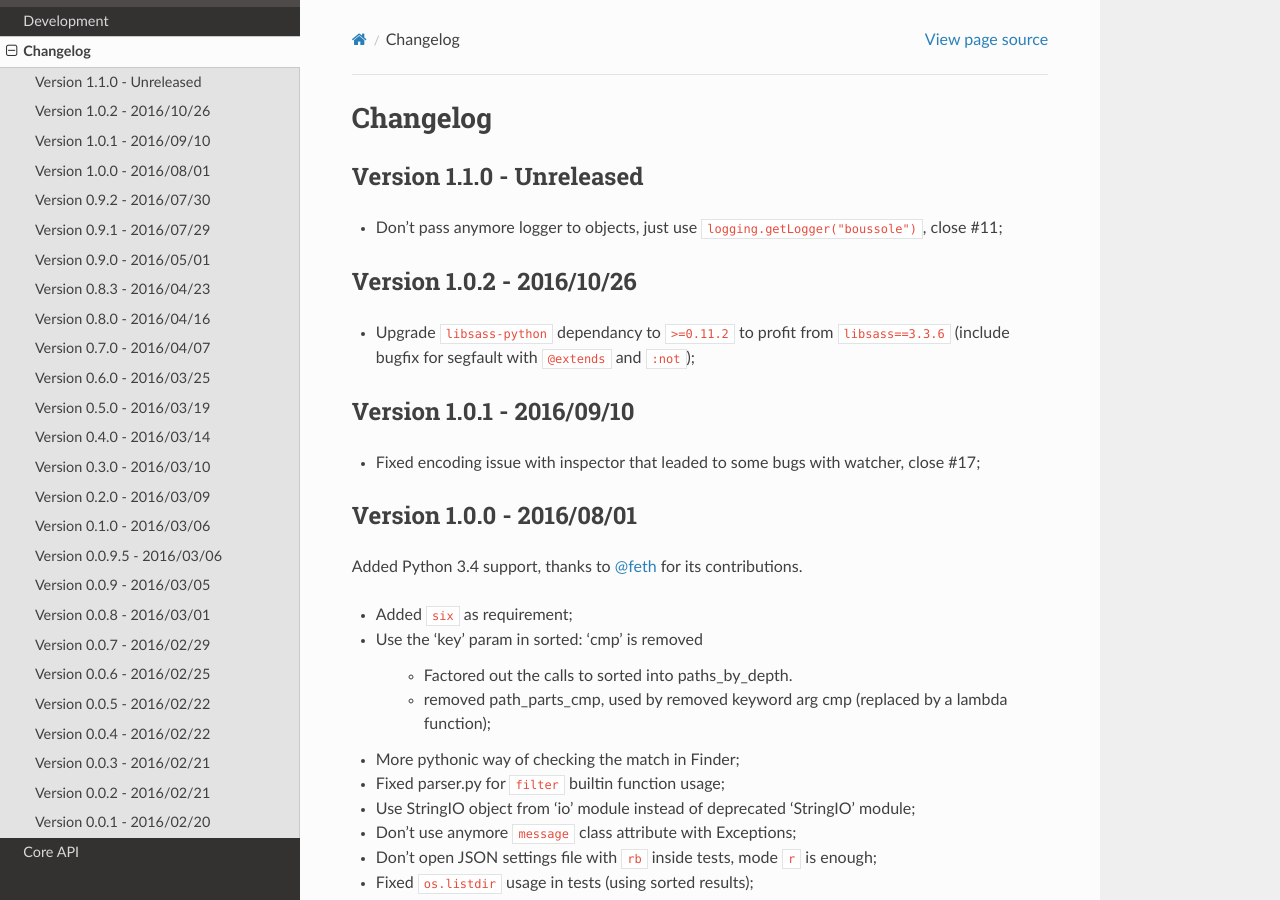
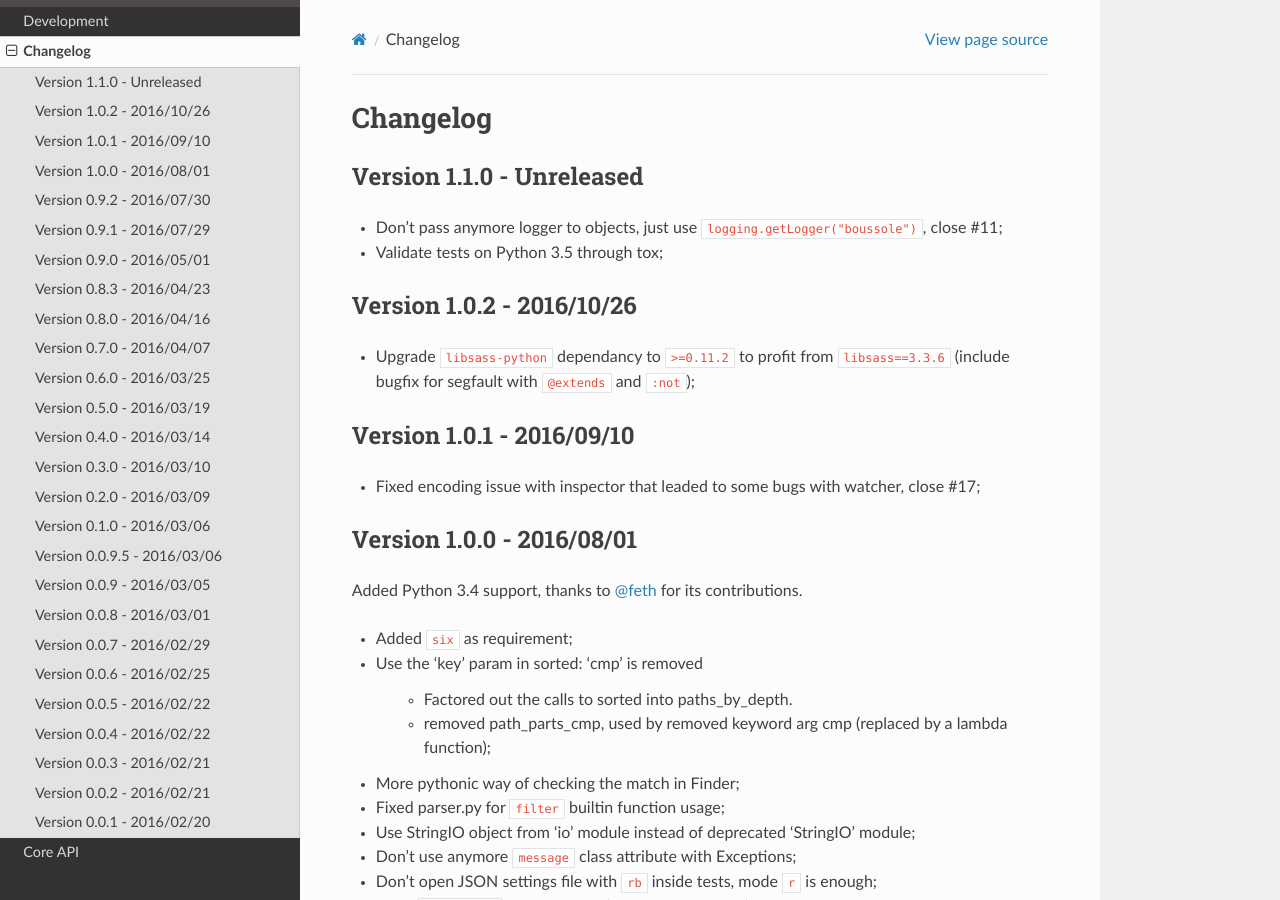
Before and after one commit to sveetch/boussole, a Sphinx documentation site: the page built from docs/changelog.rst, in a window 1280 px wide and 900 px high. Built offline with Sphinx 7.4.7 and the Read the Docs theme 2.0.0, drawn with Linux system fonts in a browser that asks for light colours.

Commit message:
Validate tests on Python 3.5 through tox; 1.1.0 pre release 2

```diff
--- a/docs/changelog.rst
+++ b/docs/changelog.rst
@@ -9,6 +9,7 @@ Version 1.1.0 - Unreleased
 --------------------------
 
 * Don't pass anymore logger to objects, just use ``logging.getLogger("boussole")``, close #11;
+* Validate tests on Python 3.5 through tox;
 
 
 Version 1.0.2 - 2016/10/26
--- a/setup.py
+++ b/setup.py
@@ -14,6 +14,7 @@ setup(
         'Programming Language :: Python',
         "Programming Language :: Python :: 2.7",
         "Programming Language :: Python :: 3.4",
+        "Programming Language :: Python :: 3.5",
         'License :: OSI Approved :: MIT License',
         'Operating System :: OS Independent',
         "Development Status :: 5 - Production/Stable",
```
Also changed, not shown: 1 other file.
